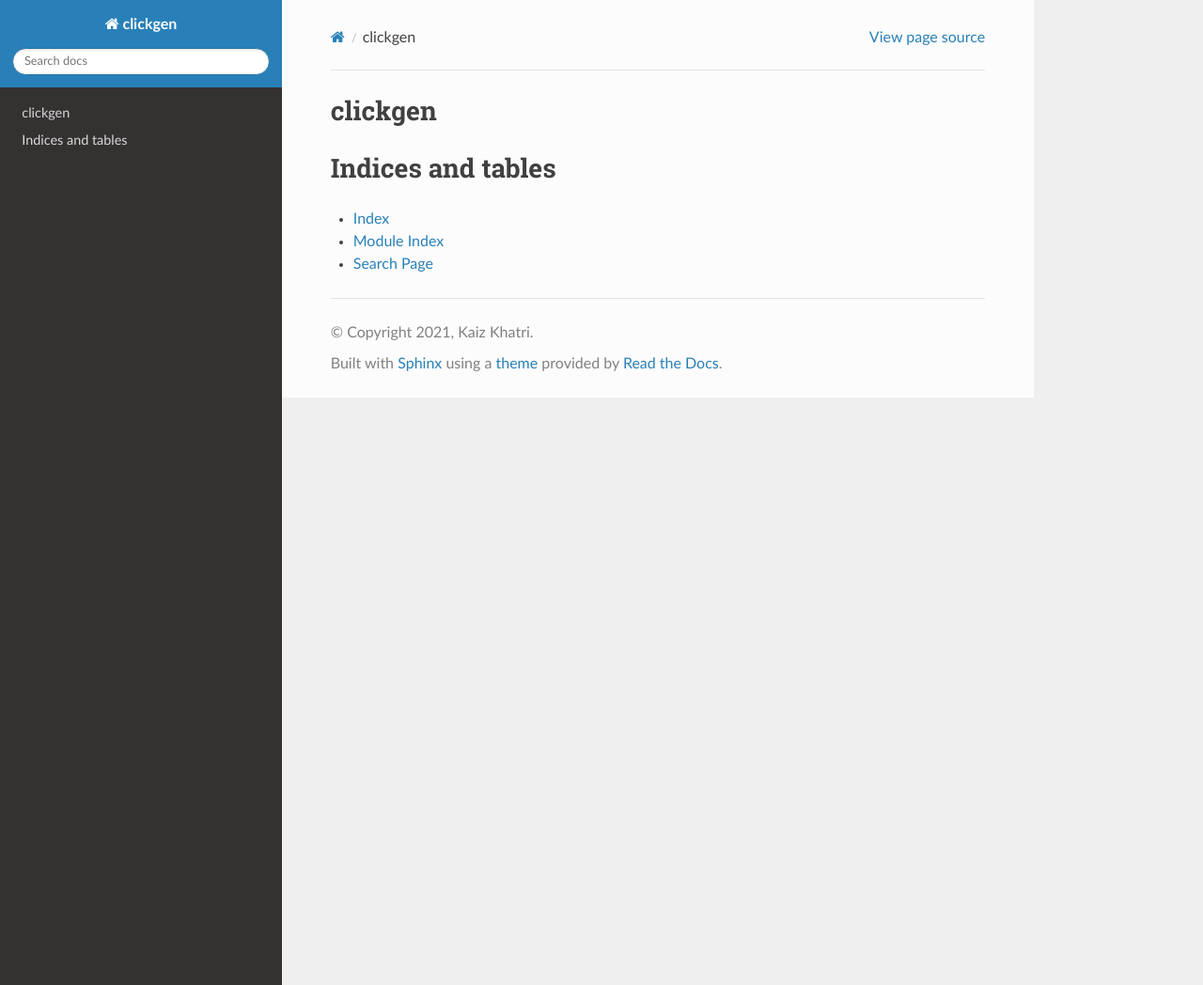
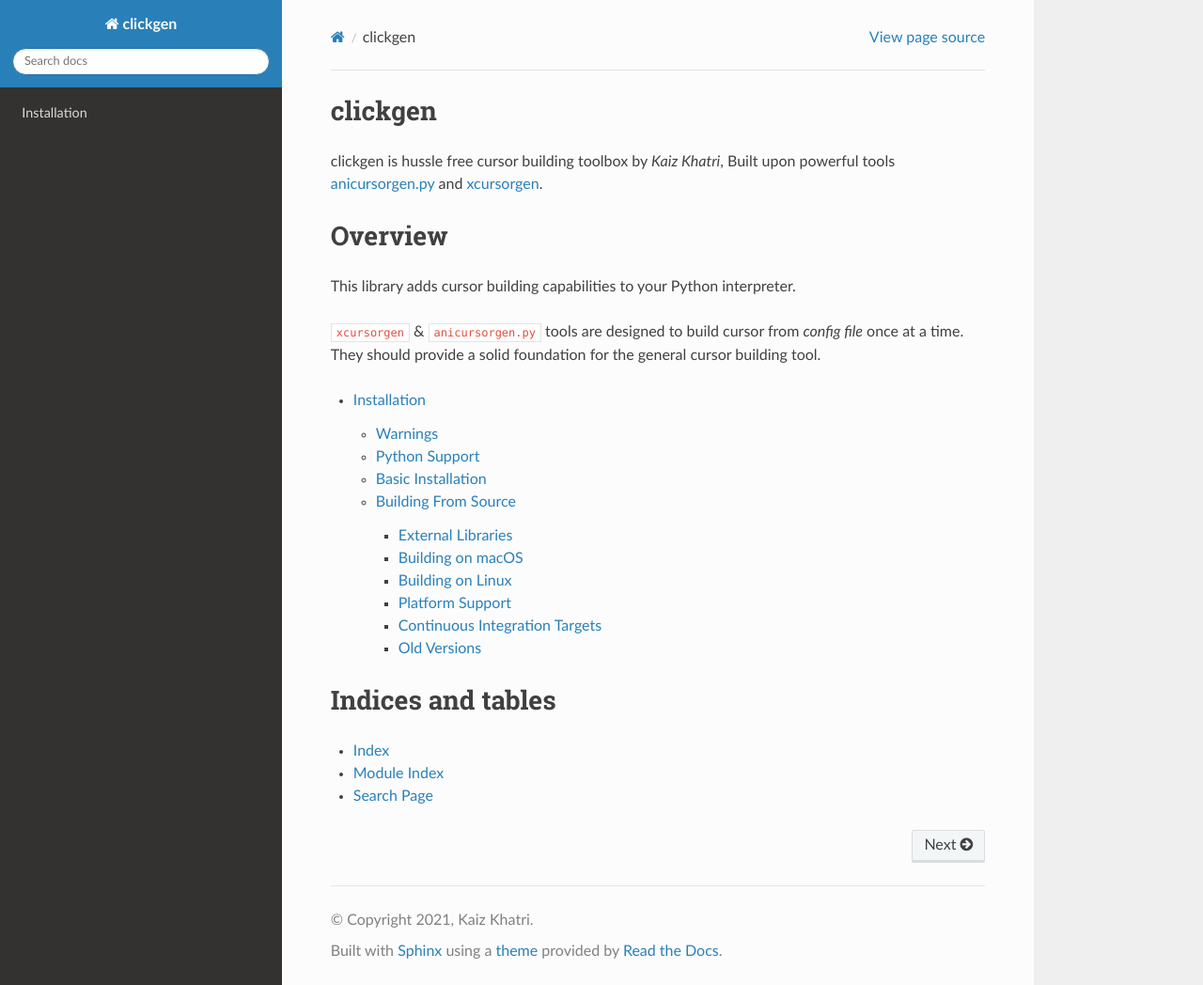
Before and after one commit to ful1e5/clickgen, a Sphinx documentation site: the page built from docs/source/index.rst, in a window 1280 px wide and 1048 px high. Shown: the whole window at 94% size. Built offline with Sphinx 7.4.7 and the Read the Docs theme 2.0.0, drawn with Linux system fonts in a browser that asks for light colours.

```diff
--- a/docs/source/conf.py
+++ b/docs/source/conf.py
@@ -53,3 +53,7 @@
 # relative to this directory. They are copied after the builtin static files,
 # so a file named "default.css" will overwrite the builtin "default.css".
 html_static_path = ["_static"]
+
+
+# GitHub repo for sphinx-issues
+issues_github_path = "ful1e5/clickgen"
--- a/docs/source/index.rst
+++ b/docs/source/index.rst
@@ -6,10 +6,23 @@
 clickgen
 ========
 
+clickgen is hussle free cursor building toolbox by `Kaiz Khatri`, Built upon powerful tools
+`anicursorgen.py <https://github.com/ubuntu/yaru/blob/master/icons/src/cursors/anicursorgen.py>`_
+and `xcursorgen <https://linux.die.net/man/1/xcursorgen>`_.
+
+
+Overview
+========
+
+This library adds cursor building capabilities to your Python interpreter.
+
+``xcursorgen`` & ``anicursorgen.py`` tools are designed to build cursor from *config file* once at
+a time. They should provide a solid foundation for the general cursor building tool.
+
 .. toctree::
-   :maxdepth: 2
-   :caption: Contents:
+   :maxdepth: 4
 
+   installation.rst
 
 
 Indices and tables
```
